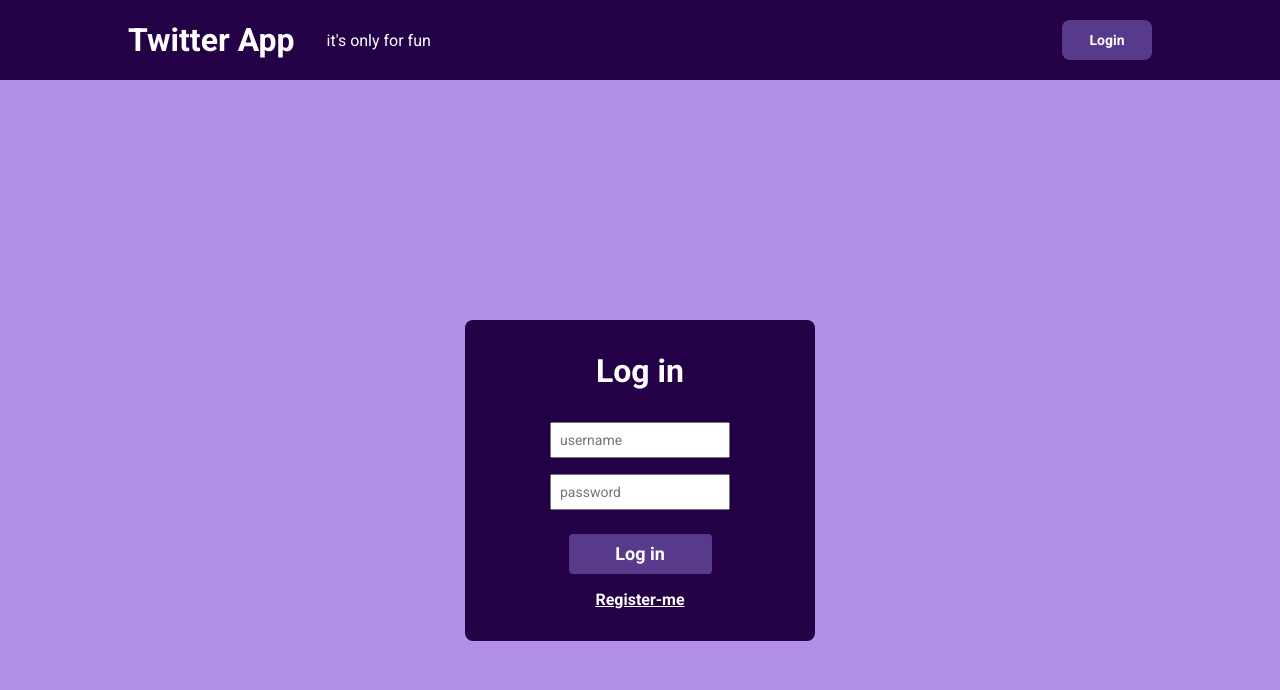
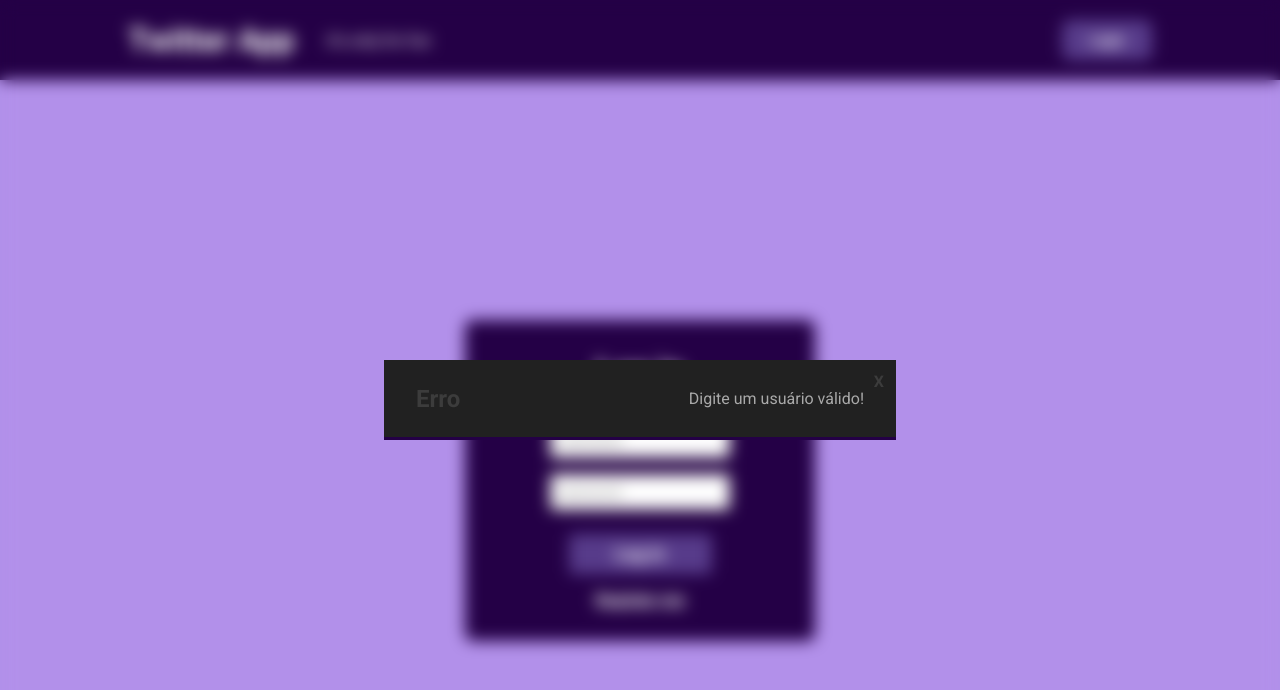
Before and after one commit to brunogallotte/twitter, a React (Create React App) app in the folder frontend/: page / in a window 1280 px wide. Both pictures are taken after a click on the button "Log in". Shown: the top 690 px of the page. Built offline with nearby package versions, Linux system fonts and the light colour scheme.

Commit message:
Feat: added modal

```diff
--- a/frontend/src/components/Feed/index.tsx
+++ b/frontend/src/components/Feed/index.tsx
@@ -1,11 +1,13 @@
 import { ChangeEvent, useEffect, useState } from "react"
-import { useNavigate } from "react-router-dom"
+import { useNavigate, useLocation } from "react-router-dom"
 
 import Button from "../Button"
 import { BoxTweet, FeedBox, UsersBox } from "./styles"
 import Tweet, { TweetData } from "../Tweet"
 import { RingLoader } from "react-spinners"
 import { LoadingContainer } from "../Tweet/styles"
+import { ModalState } from "../LoginBox"
+import Modal from "../Modal"
 
 interface UsersResponse {
     count: number
@@ -28,8 +30,10 @@ const Feed = () => {
     const [refreshToken, setRefreshToken] = useState(localStorage.getItem('refreshToken'))
     const [users, setUsers] = useState<UsersResponse | null>(null)
     const [tweetContent, setTweetContent] = useState({content: ''})
+    const [showModal, setShowModal] = useState<ModalState>({isVisible: false, title: '', description: ''})
 
     const navigate = useNavigate()
+    const location = useLocation()
 
     useEffect(() => {
         const fetchData = async () => {
@@ -45,10 +49,11 @@ const Feed = () => {
                 if (!response.ok) {
                     if (response.status === 401) {
                         await renewAccessToken();
-                        alert('Você precisa estar logado para visualizar os tweets!')
-                        // Após renovar, tentar novamente a requisição original
+                        handleShowModal('Erro', 'Você precista estar logado para visualizar os tweets!')
 
-                        navigate('/')
+                        // Após renovar, tenta novamente a requisição original
+
+
                         const retryResponse = await fetch('https://brunogallotte.pythonanywhere.com/tweets/', {
                             method: 'GET',
                             headers: {
@@ -151,7 +156,20 @@ const Feed = () => {
         }
     }
 
+    const handleShowModal = (title: string, description: string): void => {
+        setShowModal({isVisible: true, title: title, description: description})
+    }
+
+    const handleCloseModal = () => {
+        setShowModal({isVisible: false, title: '', description: ''})
+
+        if (location.pathname === '/home') {
+            navigate('/')
+        }
+    }
+
     return (
+        <>
             <FeedBox className="container">
                 <BoxTweet>
                     <div className="boxGrey">
@@ -195,6 +213,8 @@ const Feed = () => {
                     )}
                 </UsersBox>
             </FeedBox>
+            {showModal.isVisible ? <Modal handleShowModal={handleShowModal} handleCloseModal={handleCloseModal} title={showModal.title} description={showModal.description} /> : null}
+        </>
     )
 }
 
--- a/frontend/src/components/LoginBox/index.tsx
+++ b/frontend/src/components/LoginBox/index.tsx
@@ -2,6 +2,7 @@ import { ChangeEvent, useEffect, useState } from "react";
 import { useNavigate } from 'react-router-dom'
 import { BoxForm, FormControl } from "./styles";
 import { ClipLoader } from "react-spinners";
+import Modal from "../Modal";
 
 type FormState = {
     username: string
@@ -12,6 +13,12 @@ type MailState = {
     email: string
 }
 
+export type ModalState = {
+    isVisible: boolean
+    title: string
+    description: string
+}
+
 const LoginBox = () => {
     const [formState, setFormState] = useState<FormState>({username: '', password: ''})
     const [confirmPassword, setConfirmPassword] = useState('')
@@ -19,6 +26,8 @@ const LoginBox = () => {
     const [showRegister, setShowRegister] = useState(false)
     const [registerData, setRegisterData] = useState({})
     const [isLoading, SetIsLoading] = useState(false)
+    const [showModal, setShowModal] = useState<ModalState>({isVisible: false, title: '', description: ''})
+
     const navigate = useNavigate()
 
     const handleUsernameChange = (event: ChangeEvent<HTMLInputElement>) => {
@@ -78,7 +87,7 @@ const LoginBox = () => {
                     localStorage.setItem('accessToken', data.access);
                     localStorage.setItem('refreshToken', data.refresh);
 
-                    alert('Logado com sucesso!');
+                    handleShowModal('Sucesso', 'Usuário logado')
 
                      // Limpar os estados
                     setFormState({username: '', password: ''})
@@ -89,21 +98,20 @@ const LoginBox = () => {
                     navigate('/home')
 
                 } else {
-                    alert('Conta não encontrada, clique em registrar-se.');
+                    handleShowModal('Erro', 'Conta não encontrada, clique em registrar-se.')
                     SetIsLoading(false)
                 }
             })
             .catch(error => {
-                alert('Erro ao tentar fazer login. Verifique sua conexão com a internet.');
-                console.error(error.message);
+                handleShowModal('Erro', 'Erro ao tentar fazer login. Verifique sua conexão com a internet.')
             })
 
         } else if (!formState.username.length) {
-            alert('Digite um username válido!')
+            handleShowModal('Erro', 'Digite um usuário válido!')
         } else if (formState.password.length < 7) {
-            alert('Digite um password válido!')
+            handleShowModal('Erro', 'Digite um password válido!')
         } else {
-            alert('Credenciais inválidas!')
+            handleShowModal('Erro', 'Credenciais inválidas!')
         }
     }
 
@@ -118,7 +126,7 @@ const LoginBox = () => {
             })
             .then(response => {
                 if(response.ok) {
-                    alert('Usuário registrado!')
+                    handleShowModal('Sucesso', 'Usuário registrado!')
 
                     // Limpar os campos de registro
                     document.querySelectorAll('input').forEach(input => (input.value = ''))
@@ -129,28 +137,36 @@ const LoginBox = () => {
                     // Navegar para home
                     navigate('/home')
                 } else {
-                    alert('Erro ao se cadastrar!')
+                    handleShowModal('Erro', 'Não foi possível se cadastrar!')
                 }
             })
             .catch(error => {
-                alert('Erro ao tentar se registrar. Verifique sua conexão com a internet.');
-                console.error(error.message);
+                handleShowModal('Erro', 'Erro ao tenta se registrar. Verifique sua conexão com a internet.')
             })
         } else if (!registerData) {
-            alert('Não foi possível se cadastrar!')
+            handleShowModal('Erro', 'Não foi possível se cadastrar!')
         } else if (!email) {
-            alert('Digite um e-mail válido!')
+            handleShowModal('Erro', 'Digite um e-mail válido!')
         } else if (formState.password.length < 7) {
-            alert('Sua senha deve conter pelo menos 8 digitos')
+            handleShowModal('Erro', 'Sua senha deve conter pelo menos 8 dígitos.')
         } else if (formState.password !== confirmPassword) {
-            alert('A senha do campo password deve ser idêntica a do confirm password!')
+            handleShowModal('Erro', 'As senhas não condizem.')
         } else {
-            alert('Não foi possível regsitrar sua conta, tente novos dados!')
+            handleShowModal('Erro', 'Não foi possível registrar sua conta, tente novos dados!')
         }
     }
 
+    const handleShowModal = (title: string, description: string): void => {
+        setShowModal({isVisible: true, title: title, description: description})
+    }
+
+    const handleCloseModal = () => {
+        setShowModal({isVisible: false, title: '', description: ''})
+    }
+
     return (
-        <FormControl>
+        <>
+            <FormControl>
             {showRegister ?
             (<BoxForm>
                 <h1>Register</h1>
@@ -168,6 +184,8 @@ const LoginBox = () => {
                 <span onClick={toggleRegisterForm}>Register-me</span>
             </BoxForm>)}
         </FormControl>
+        {showModal.isVisible ? <Modal handleCloseModal={handleCloseModal} handleShowModal={handleShowModal} title={showModal.title} description={showModal.description}/> : null}
+        </>
     )
 }
 
--- /dev/null
+++ b/frontend/src/components/Modal/index.tsx
@@ -0,0 +1,25 @@
+import { ModalContainer, ModalContent } from "./styles"
+
+type ModalProps = {
+    handleShowModal: (title: string, description: string) => void,
+    handleCloseModal: () => void,
+    title: string
+    description: string
+}
+
+const Modal = ({ title, description, handleCloseModal }: ModalProps) => {
+
+    return (
+        <ModalContainer>
+        <ModalContent>
+            <div className="header">
+                <span onClick={handleCloseModal}>X</span>
+            </div>
+            <h4>{title}</h4>
+            <p>{description}</p>
+        </ModalContent>
+        </ModalContainer>
+    )
+}
+
+export default Modal;
--- /dev/null
+++ b/frontend/src/components/Modal/styles.ts
@@ -0,0 +1,50 @@
+import { styled } from 'styled-components'
+import { colors, fontSize } from '../../styles'
+
+export const ModalContainer = styled.div`
+    position: fixed;
+    top: 0;
+    left: 0;
+    width: 100%;
+    height: 100%;
+    z-index: 0;
+    display: flex;
+    align-items: center;
+    justify-content: center;
+    backdrop-filter: blur(8px);
+    -webkit-backdrop-filter: blur(8px);
+`
+
+export const ModalContent = styled.div`
+    position: relative;
+    display: flex;
+    width: 40%;
+    height: 10%;
+    padding: 32px;
+    background-color: ${colors.darkGrey};
+    color: ${colors.lightGrey};
+    z-index: 1;
+    border-bottom: 3px solid ${colors.purpleDark};
+    justify-content: space-between;
+    align-items: center;
+
+    h4 {
+        font-size: ${fontSize.big};
+    }
+
+    p {
+        font-sie: ${fontSize.medium};
+        color: #ccc;
+        opacity: 0.8;
+    }
+
+    .header {
+        position: absolute;
+        top: 0;
+        right: 0;
+        margin-top: 12px;
+        margin-right: 12px;
+        font-weight: bold;
+        cursor: pointer;
+    }
+`
--- a/frontend/src/styles.ts
+++ b/frontend/src/styles.ts
@@ -7,7 +7,8 @@ export const colors = {
     purpleHover: '#6d44b8',
     purpleBackground: '#B290EA',
     darkGrey: '#212121',
-    lightGrey: '#3c3c3c'
+    lightGrey: '#3c3c3c',
+    darkRed: '#800000'
 }
 
 export const fontSize = {
```
Lines whose indentation alone changed are shown as unchanged.
